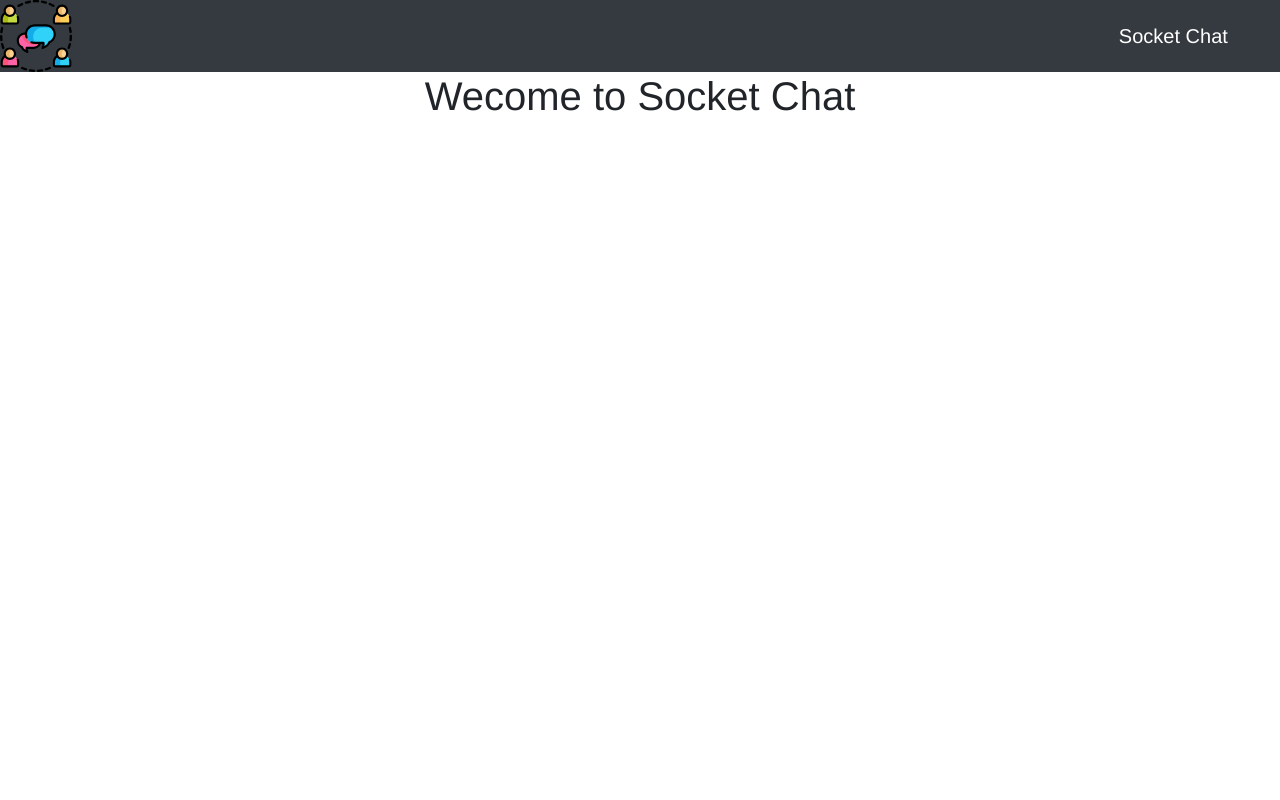
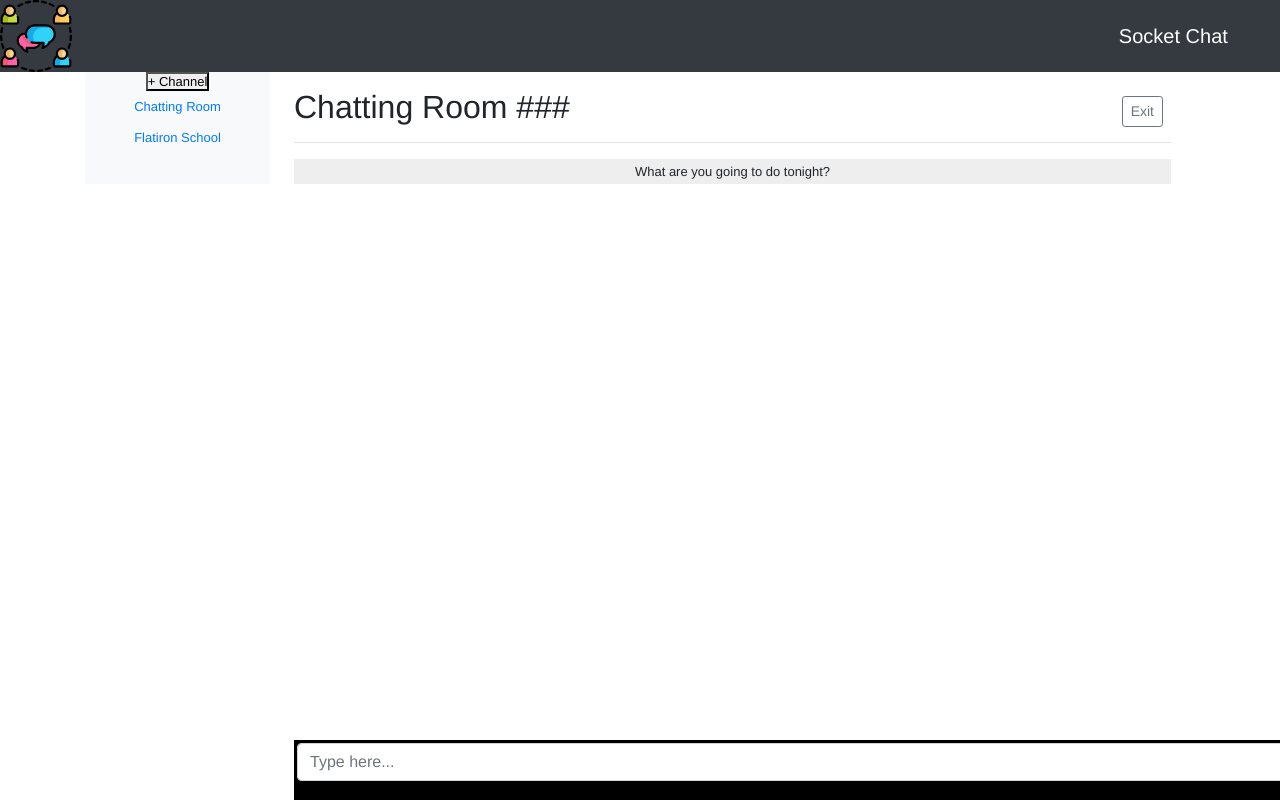
Before and after one commit to ching-wang/socket-chat, a Flask app: page /main in a window 1280 px wide. Run offline with Flask 2, Linux system fonts and the light colour scheme; some libraries are stand-ins or nearby versions.

Commit message:
added chatting room layout

```diff
--- a/templates/main.html
+++ b/templates/main.html
@@ -1,10 +1,72 @@
-{% extends 'layout.html' %} {% block body %}
-<h1>Wecome to Socket Chat</h1>
+{% extends 'layout.html' %} {% block title%}Chat Page{% endblock%} {% block body
+%} {% if "display_name" in session %}
+<h2>You are logged in {{ session["display_name"] }}</h2>
+{% endif %}
+<div class="container-fluid">
+  <div class="row">
+    <nav class="col-md-2 d-none d-md-block bg-light sidebar">
+      <div class="sidebar-sticky">
+        <button>+ Channel</button>
+        <ul class="nav flex-column">
+          <li class="nav-item">
+            <a class="nav-link active" href="#">
+              <span data-feather="home"></span>
+              Chatting Room <span class="sr-only">(current)</span>
+            </a>
+          </li>
+        </ul>
+          <a class="d-flex align-items-center text-muted" href="#">
+            <span data-feather="plus-circle"></span>
+          </a>
+        </h6>
+        <ul class="nav flex-column mb-2">
+          <li class="nav-item">
+            <a class="nav-link" href="#">
+              <span data-feather="file-text"></span>
+              Flatiron School
+            </a>
+          </li>
+        </ul>
+      </div>
+    </nav>
 
-{% if "display_name" in session %}
-<h2>You are logged in {{ session["display_name"].capitalize() }}</h2>
-{% endif %}
+    <main role="main" class="col-md-9 ml-sm-auto col-lg-10 pt-3 px-4">
+      <div
+        class="d-flex justify-content-between flex-wrap flex-md-nowrap align-items-center pb-2 mb-3 border-bottom"
+      >
+        <h1 class="h2">Chatting Room ###</h1>
+        <div class="btn-toolbar mb-2 mb-md-0">
+          <div class="btn-group mr-2">
+            <button class="btn btn-sm btn-outline-secondary">Exit</button>
+          </div>
+        </div>
+      </div>
 
-<!-- <ul id="messages"></ul>
-<form action=""><input id="m" autocomplete="off" /><button>Send</button></form> -->
+      <div>
+        <ul id="messages">
+          <li>What are you going to do tonight?</li>
+        </ul>
+      </div>
+      <form class="form" method="post" action="#">
+        <div id="input-area" class="input-group mb-3">
+          <input
+            type="text"
+            id="user_message"
+            class="form-control"
+            placeholder="Type here..."
+            aria-label="Type a message"
+            aria-describedby="basic-addon2"
+            autocomplete="off"
+          />
+          <div class="input-group-append">
+            <button id="send_message" class="btn btn-warning" type="submit">
+              SEND <i class="fas fa-paper-plane"></i>
+            </button>
+          </div>
+        </form>
+    </main>
+    </div>
+  </div>
+</div>
+
 {% endblock %}
```
